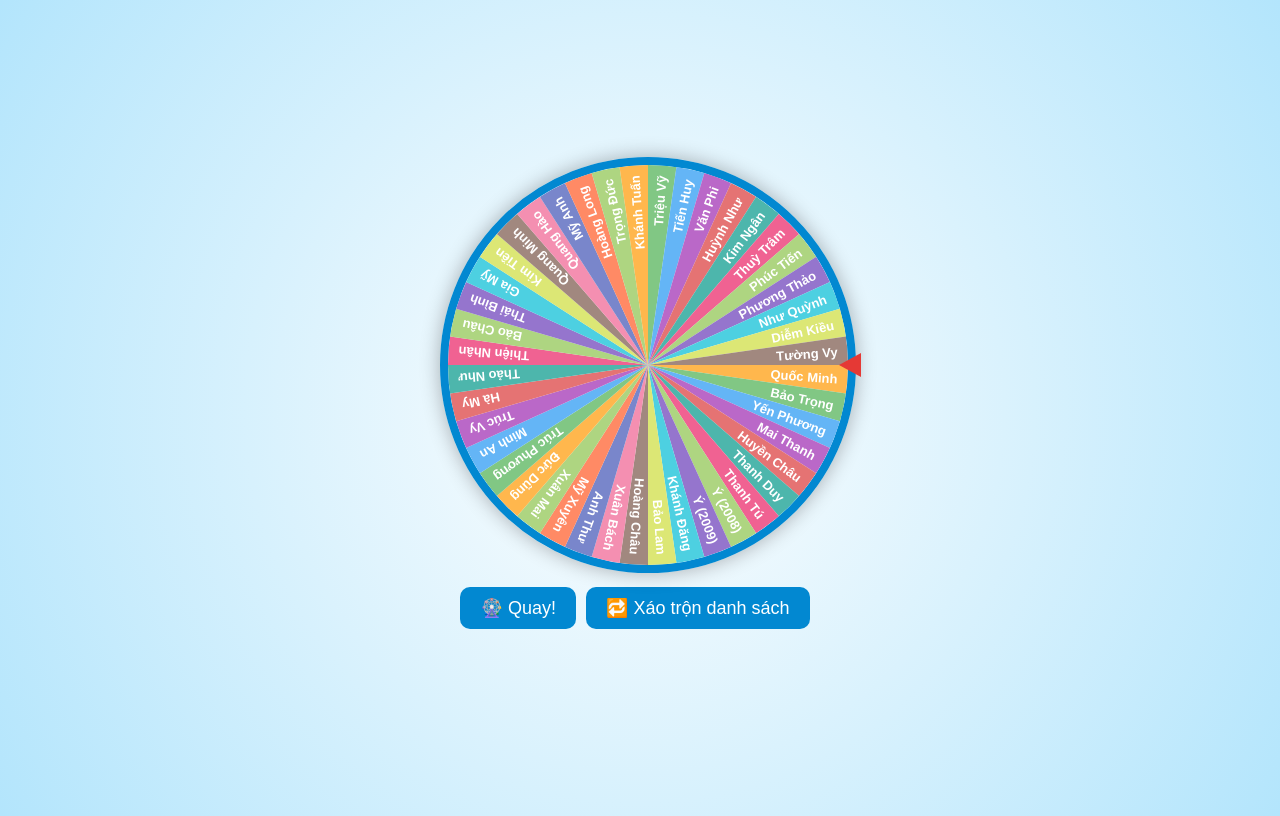
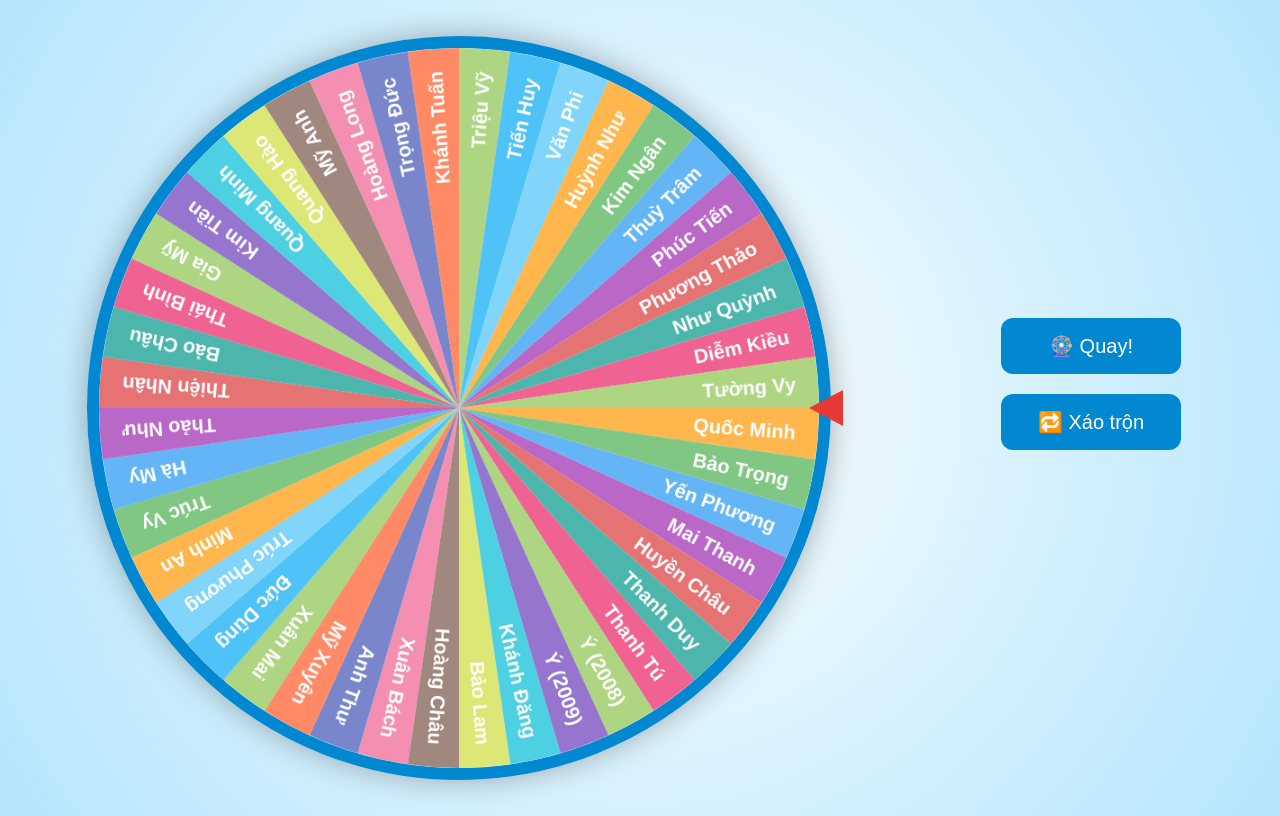
Before and after one commit to ThanhTuSRT/VongQuayMayMan, a plain HTML site: page index.html in a window 1280 px wide. Drawn offline with Linux system fonts and the light colour scheme.

Commit message:
Update index.html

```diff
--- a/index.html
+++ b/index.html
@@ -2,103 +2,140 @@
 <html lang="vi">
 <head>
   <meta charset="UTF-8">
-  <title>Vòng quay may mắn lớp học</title>
+  <title>🎡 Vòng quay may mắn lớp học</title>
   <style>
     body {
       display: flex;
-      flex-direction: column;
+      justify-content: space-around; /* vòng quay bên trái, nút bên phải */
       align-items: center;
-      justify-content: center;
       height: 100vh;
       background: radial-gradient(circle, #fefefe, #b3e5fc);
       font-family: "Poppins", sans-serif;
       overflow: hidden;
     }
+
+    /* 🎯 Container vòng quay */
     .wheel-container {
       position: relative;
-      width: 400px;
-      height: 400px;
+      width: 90vmin;   /* To gần full màn hình */
+      height: 90vmin;
+      min-width: 500px;
+      min-height: 500px;
+      display: flex;
+      align-items: center;
+      justify-content: center;
     }
+
     canvas {
-      border: 8px solid #0288d1;
+      width: 100%;
+      height: 100%;
+      border: 12px solid #0288d1;
       border-radius: 50%;
-      box-shadow: 0 0 20px rgba(0,0,0,0.3);
+      box-shadow: 0 0 30px rgba(0,0,0,0.3);
     }
-    /* Mũi tên hiển thị ngay trên vòng quay */
+
+    /* 🔺 Mũi tên nằm giữa cạnh phải, chỉ sang trái */
     .pointer {
       position: absolute;
-      top: 52%;
-      right: -22px; /* nhô ra ngoài một chút cho đẹp */
+      top: 50%;
+      right: -25px;
       transform: translateY(-50%) rotate(90deg);
       width: 0;
       height: 0;
-      border-left: 12px solid transparent;
-      border-right: 12px solid transparent;
-      border-top: 22px solid #e53935;
+      border-left: 18px solid transparent;
+      border-right: 18px solid transparent;
+      border-top: 34px solid #e53935;
       z-index: 10;
     }
+
+    /* 🎛️ Cột chứa nút điều khiển */
+    #controls {
+      display: flex;
+      flex-direction: column;
+      align-items: center;
+      gap: 20px;
+    }
+
     button {
-      margin-top: 30px;
-      padding: 10px 20px;
-      font-size: 18px;
+      padding: 16px 28px;
+      font-size: 20px;
       cursor: pointer;
       border: none;
-      border-radius: 10px;
+      border-radius: 12px;
       background: #0288d1;
       color: white;
       transition: 0.3s;
-      margin-right: 10px;
+      width: 180px;
     }
+
     button:hover {
       background: #01579b;
     }
-    #controls {
-      display: flex;
-      justify-content: center;
-    }
+
     #result {
       margin-top: 10px;
       color: #333;
+      text-align: center;
+      font-size: 22px;
+      max-width: 250px;
+    }
+
+    @media (max-width: 900px) {
+      body {
+        flex-direction: column;
+      }
+      .wheel-container {
+        width: 80vmin;
+        height: 80vmin;
+      }
+      #controls {
+        flex-direction: row;
+        gap: 10px;
+        margin-top: 20px;
+      }
     }
   </style>
 </head>
 <body>
   <div class="wheel-container">
+    <canvas id="wheel" width="800" height="800"></canvas>
     <div class="pointer"></div>
-    <canvas id="wheel" width="400" height="400"></canvas>
   </div>
+
   <div id="controls">
     <button id="spin">🎡 Quay!</button>
-    <button id="shuffle">🔁 Xáo trộn danh sách</button>
+    <button id="shuffle">🔁 Xáo trộn</button>
+    <h2 id="result"></h2>
   </div>
-  <h2 id="result"></h2>
 
   <script>
-    // 🧍 Danh sách học sinh
+    // 🎓 Danh sách học sinh
     let students = [
-      "Lý Ngọc Minh An", "Trần Lê Mỹ Anh", "Nguyễn Xuân Bách", "Phan Thái Bình",
-      "Lê Bảo Châu", "Nguyễn Hồ Huyền Châu", "Nguyễn Thị Hoàng Châu", "Nguyễn Đức Dũng",
-      "Lý Thanh Duy", "Lâm Đặng Khánh Đăng", "Nguyễn Trọng Đức", "Trần Quang Hào",
-      "Đặng Tiến Huy", "Lê Thị Diễm Kiều", "Huỳnh Bảo Lam", "Nguyễn Hoàng Long",
-      "Phạm Xuân Mai", "Ngô Quang Minh", "Nguyễn Quốc Minh", "Trương Trần Hà My",
-      "Nguyễn Lê Gia Mỹ", "Đặng Thị Kim Ngân", "Nguyễn Thiện Nhân", "Lê Ngọc Thảo Như",
-      "Nguyễn Thị Huỳnh Như", "Nguyễn Văn Phi", "Nguyễn Huỳnh Yến Phương", "Nguyễn Thị Trúc Phương",
-      "Nguyễn Như Quỳnh", "Hồ Đỗ Mai Thanh", "Nguyễn Thị Phương Thảo", "Nguyễn Tống Anh Thư",
-      "Cao Huỳnh Kim Tiền", "Phạm Phúc Tiến", "Đặng Thuỳ Trâm", "Nguyễn Bảo Trọng",
-      "Nguyễn Thanh Tú", "Nguyễn Hà Khánh Tuấn", "Nguyễn Phạm Trúc Vy", "Trương Lê Tường Vy",
-      "Chung Triệu Vỹ", "Nguyễn Thị Mỹ Xuyên", "Phạm Thị Như Ý (2009)", "Phạm Thị Như Ý (2008)"
+      "Lý Ngọc Minh An","Trần Lê Mỹ Anh","Nguyễn Xuân Bách","Phan Thái Bình",
+      "Lê Bảo Châu","Nguyễn Hồ Huyền Châu","Nguyễn Thị Hoàng Châu","Nguyễn Đức Dũng",
+      "Lý Thanh Duy","Lâm Đặng Khánh Đăng","Nguyễn Trọng Đức","Trần Quang Hào",
+      "Đặng Tiến Huy","Lê Thị Diễm Kiều","Huỳnh Bảo Lam","Nguyễn Hoàng Long",
+      "Phạm Xuân Mai","Ngô Quang Minh","Nguyễn Quốc Minh","Trương Trần Hà My",
+      "Nguyễn Lê Gia Mỹ","Đặng Thị Kim Ngân","Nguyễn Thiện Nhân","Lê Ngọc Thảo Như",
+      "Nguyễn Thị Huỳnh Như","Nguyễn Văn Phi","Nguyễn Huỳnh Yến Phương","Nguyễn Thị Trúc Phương",
+      "Nguyễn Như Quỳnh","Hồ Đỗ Mai Thanh","Nguyễn Thị Phương Thảo","Nguyễn Tống Anh Thư",
+      "Cao Huỳnh Kim Tiền","Phạm Phúc Tiến","Đặng Thuỳ Trâm","Nguyễn Bảo Trọng",
+      "Nguyễn Thanh Tú","Nguyễn Hà Khánh Tuấn","Nguyễn Phạm Trúc Vy","Trương Lê Tường Vy",
+      "Chung Triệu Vỹ","Nguyễn Thị Mỹ Xuyên","Phạm Thị Như Ý (2009)","Phạm Thị Như Ý (2008)"
     ];
 
     const canvas = document.getElementById("wheel");
     const ctx = canvas.getContext("2d");
     const size = canvas.width;
     const radius = size / 2;
+
     const colors = [
-      "#ffb74d","#81c784","#64b5f6","#ba68c8","#e57373","#4db6ac","#f06292","#aed581",
-      "#9575cd","#4dd0e1","#dce775","#a1887f","#f48fb1","#7986cb","#ff8a65","#aed581"
+      "#ffb74d","#81c784","#64b5f6","#ba68c8","#e57373","#4db6ac",
+      "#f06292","#aed581","#9575cd","#4dd0e1","#dce775","#a1887f",
+      "#f48fb1","#7986cb","#ff8a65","#aed581","#4fc3f7","#81d4fa"
     ];
 
-    // 🔀 Xáo trộn ngẫu nhiên (Fisher–Yates)
+    // 🔀 Xáo trộn danh sách
     function shuffleArray(array) {
       for (let i = array.length - 1; i > 0; i--) {
         const j = Math.floor(Math.random() * (i + 1));
@@ -106,7 +143,7 @@
       }
     }
 
-    // ✂️ Hàm lấy 2 chữ cuối cùng của tên
+    // ✂️ Lấy 2 chữ cuối cùng
     function shortName(fullName) {
       const parts = fullName.trim().split(" ");
       return parts.slice(-2).join(" ");
@@ -124,23 +161,20 @@
         ctx.lineTo(radius, radius);
         ctx.fill();
 
-        // 🏷 Vẽ tên (chỉ 2 chữ cuối)
         ctx.save();
         ctx.translate(radius, radius);
         ctx.rotate(i * arc + arc / 2);
         ctx.textAlign = "right";
         ctx.fillStyle = "#fff";
-        ctx.font = "bold 13px sans-serif";
-        ctx.fillText(shortName(students[i]), radius - 10, 5);
+        ctx.font = "bold 22px sans-serif";
+        ctx.fillText(shortName(students[i]), radius - 25, 8);
         ctx.restore();
       }
     }
 
-    // 🔄 Xáo trộn ban đầu khi tải trang
     shuffleArray(students);
     drawWheel();
 
-    // 🌀 Quay vòng
     let rotation = 0;
     let spinning = false;
 
@@ -148,8 +182,8 @@
       if (spinning) return;
       spinning = true;
       document.getElementById("result").textContent = "";
-      const spinAngle = Math.random() * 360 + 720; // ít nhất 2 vòng
-      const duration = 4000;
+      const spinAngle = Math.random() * 360 + 1440; // quay nhiều vòng hơn
+      const duration = 4500;
       const start = performance.now();
 
       function animate(now) {
@@ -179,12 +213,11 @@
       requestAnimationFrame(animate);
     };
 
-    // 🔁 Nút xáo trộn
     document.getElementById("shuffle").onclick = () => {
       if (spinning) return;
       shuffleArray(students);
       drawWheel();
-      document.getElementById("result").textContent = "🔀 Danh sách đã được xáo trộn!";
+      document.getElementById("result").textContent = "🔁 Danh sách đã được xáo trộn!";
     };
   </script>
 </body>
```
